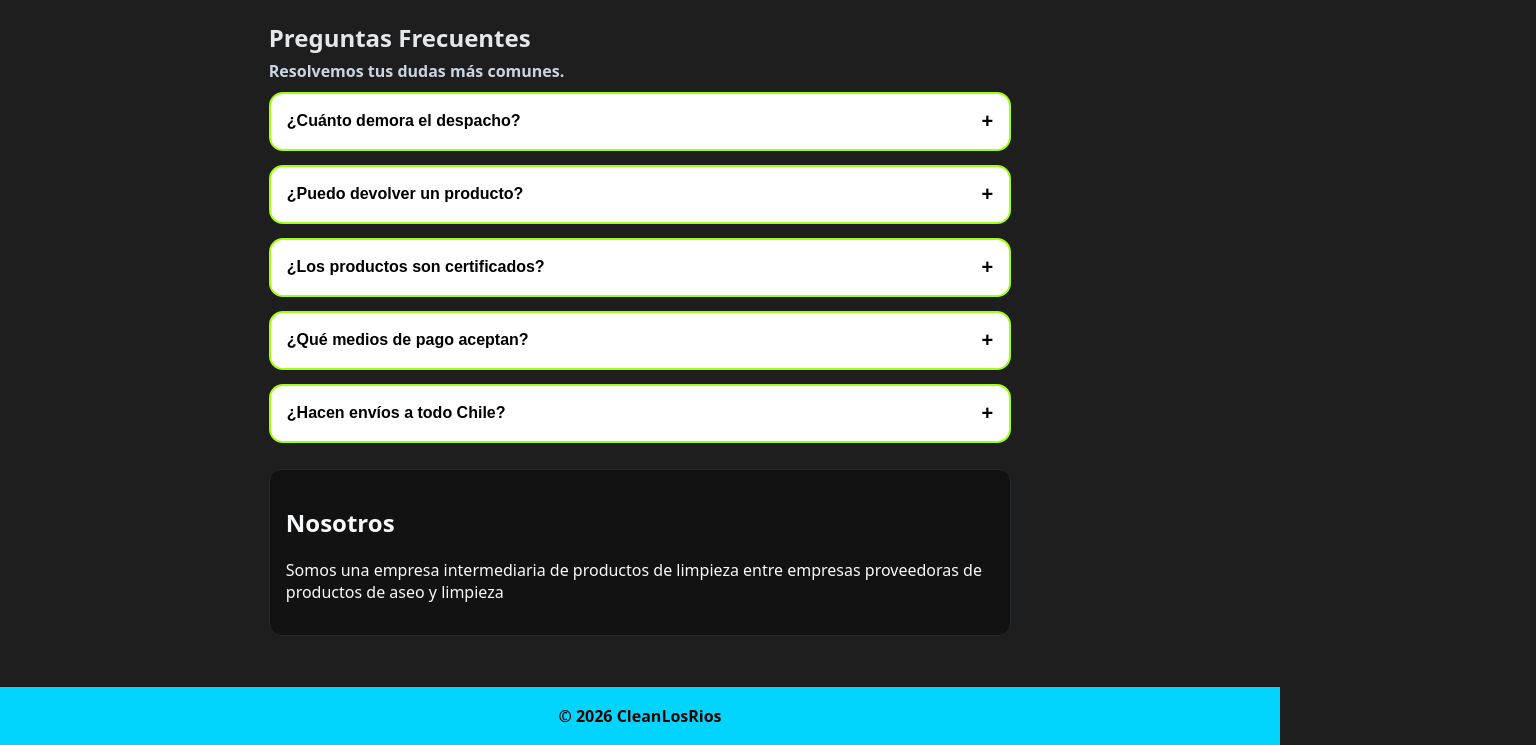
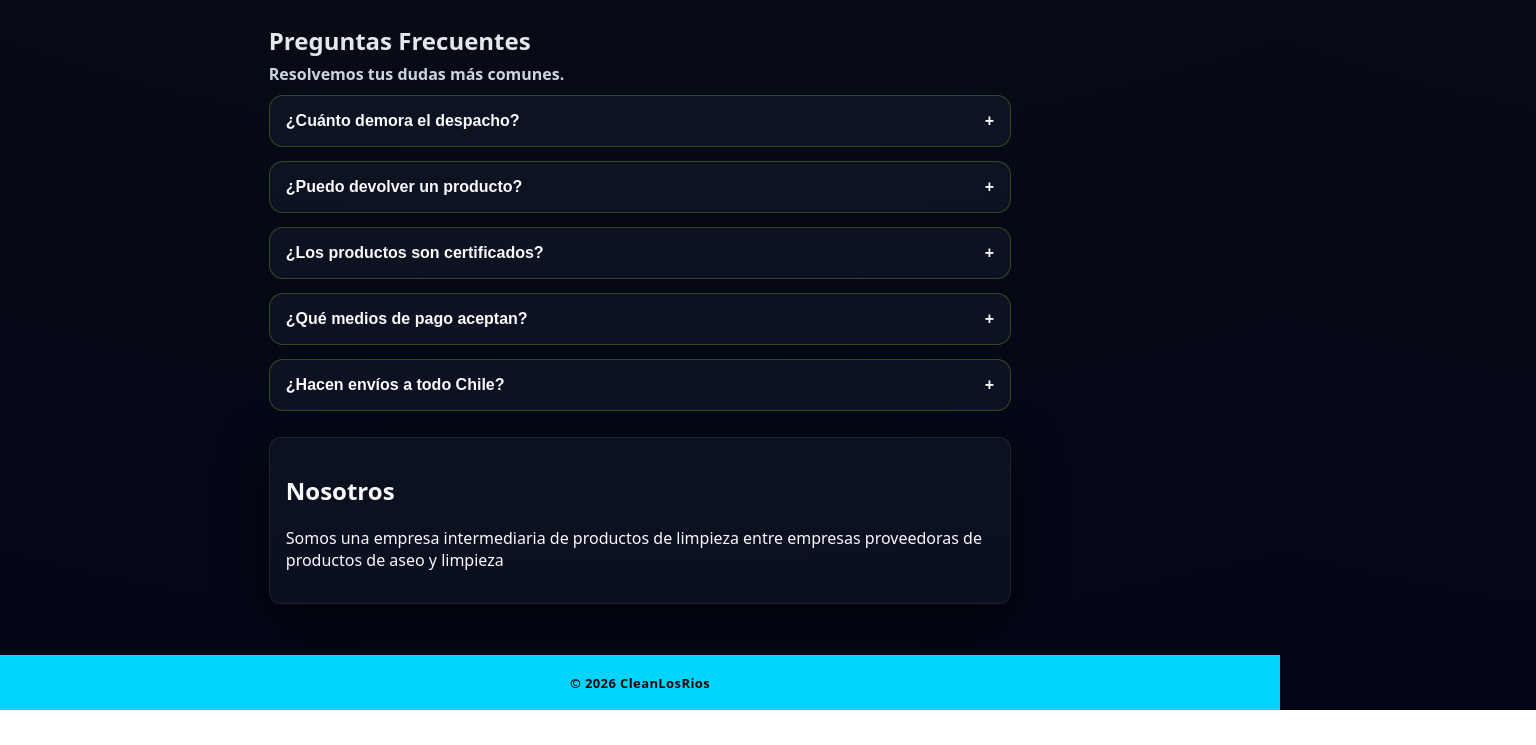
Before and after one commit to Gustavo260/ecommerce-cleanlosrios, a React (Vite) app: page / in a window 1280 px wide. Shown: the part 1789-2534 px from the top of the page, 1536 px wide, since content can reach past the window. After the commit the page ends 2499 px from the top, so only its background shows below. Built offline with nearby package versions, Linux system fonts and the light colour scheme; no server answers.

Commit message:
Se crea componente footer y se ajusta CSS general

```diff
--- a/src/App.css
+++ b/src/App.css
@@ -76,7 +76,7 @@
 }
 
 .results {
-  color: #e5e7eb;
+  color: var(--text-muted);
   margin: 16px 0 10px;
   font-size: 14px;
 }
@@ -166,9 +166,10 @@
 .about {
   margin-top: 26px;
   padding: 16px;
-  border: 1px solid #1f2937;
+  border:1px solid rgba(255,255,255,.08);
   border-radius: 12px;
-  background: #0b0b0ba4;
+  background: rgba(17,24,39,.6);
+  box-shadow: var(--shadow-soft);
 }
 
 /* FOOTER */
--- a/src/App.jsx
+++ b/src/App.jsx
@@ -15,6 +15,7 @@ import { brands } from "./components/BrandCard/brands";
 import BrandCard from "./components/BrandCard/BrandCard";
 import { faqs } from "./components/FaqItem/faqs";
 import FaqItem from "./components/FaqItem/FaqItem";
+import Footer from "./components/Footer/Footer";
 
 import "./App.css";
 
@@ -212,9 +213,7 @@ useEffect(() => {
 
       </main>
 
-      <footer className="footer">
-        © {new Date().getFullYear()} CleanLosRios
-      </footer>
+      <Footer />
     </>
   );
 }
--- a/src/components/FaqItem/FaqItem.css
+++ b/src/components/FaqItem/FaqItem.css
@@ -1,36 +1,32 @@
-.faq-item {
-  background: #ffffff;
-  color: #0b1220;
+.faq-item{
+  background: rgba(17,24,39,.7);
+  color: var(--text-main);
   border-radius: 14px;
-  border: 2px solid #a3ff12;
-  overflow: hidden;
+  border: 1px solid rgba(163,230,53,.25);
+  overflow:hidden;
 }
 
-.faq-question {
-  width: 100%;
+.faq-question{
+  width:100%;
   background: transparent;
-  border: 0;
-  padding: 16px;
-  font-size: 16px;
-  font-weight: 900;
-  display: flex;
-  justify-content: space-between;
-  align-items: center;
-  cursor: pointer;
-  text-align: left;
+  border:0;
+  padding:16px;
+  font-size:16px;
+  font-weight:900;
+  display:flex;
+  justify-content:space-between;
+  align-items:center;
+  cursor:pointer;
+  text-align:left;
+  color: var(--text-main);
 }
 
-.faq-question:hover {
-  background: #f8fafc;
+.faq-question:hover{
+  background: rgba(255,255,255,.04);
 }
 
-.icon {
-  font-size: 20px;
-  font-weight: 900;
+.faq-answer{
+  padding: 0 16px 16px;
+  color: var(--text-muted);
+  font-weight:600;
 }
-
-.faq-answer {
-  padding: 0 16px 16px;
-  color: #334155;
-  font-weight: 600;
-}
--- /dev/null
+++ b/src/components/Footer/Footer.css
@@ -0,0 +1,12 @@
+.footer{
+  margin-top: 48px;
+  padding: 22px 24px;
+  text-align:center;
+
+  background: linear-gradient(180deg, rgba(2,6,23,.9), rgba(2,6,23,1));
+  border-top: 1px solid rgba(255,255,255,.08);
+
+  color: var(--text-muted);
+  font-size: 13px;
+  letter-spacing: .4px;
+}
--- /dev/null
+++ b/src/components/Footer/Footer.jsx
@@ -0,0 +1,9 @@
+import "./Footer.css";
+
+export default function Footer() {
+  return (
+    <footer className="footer">
+      © {new Date().getFullYear()} CleanLosRios
+    </footer>
+  );
+}
--- a/src/components/Header/Header.css
+++ b/src/components/Header/Header.css
@@ -4,8 +4,13 @@
   top: 0;
   z-index: 1000;
 
-  background: linear-gradient(135deg, #00c6ff, #0072ff);
-  box-shadow: 0 8px 24px rgba(0, 0, 0, 0.25);
+  background: linear-gradient(
+    135deg,
+    rgba(2, 6, 23, 0.98),
+    rgba(2, 6, 23, 0.9)
+  );
+  border-bottom: 1px solid var(--border-soft);
+  box-shadow: var(--shadow-soft);
 }
 
 .nav-left {
@@ -82,25 +87,17 @@
 
 /* ===== HERO HEADER ===== */
 .header {
-  max-width: 1000px;
-  margin: 48px auto 32px auto;
-  padding: 40px 48px;
-
   background: linear-gradient(
     135deg,
-    rgba(0, 255, 153, 0.9),
-    rgba(172, 255, 0, 0.9)
+    rgba(34, 211, 238, 0.14),
+    rgba(163, 230, 53, 0.10)
   );
 
-  border-radius: 24px;
-  box-shadow: 0 24px 60px rgba(0, 0, 0, 0.35);
+  border: 1px solid rgba(255,255,255,0.08);
+  box-shadow: 0 24px 60px rgba(0,0,0,0.6);
+  color: var(--text-main);
+}
 
-  text-align: left;
-  color: #0f1a0f;
-
-  position: relative;
-  overflow: hidden;
-}
 
 /* Brillo */
 .header::before {
--- a/src/components/ProductCard/ProductCard.css
+++ b/src/components/ProductCard/ProductCard.css
@@ -1,41 +1,47 @@
-.productCard {
-  background: #ffffff;
-  color: #0b1220;
-  border-radius: 14px;
+.productCard{
+  background: var(--bg-surface);
+  color: var(--text-main);
+  border-radius: 16px;
   overflow: hidden;
-  border: 2px solid #00d4ff;
-  display: flex;
-  flex-direction: column;
+  border: 1px solid var(--border-soft);
+  box-shadow: 0 12px px rgba(0,0,0,.35);
+  display:flex;
+  flex-direction:column;
+  transition: transform .2s ease, box-shadow .2s ease, border-color .2s ease;
 }
 
-/* CONTENEDOR DE IMAGEN */
+.productCard:hover{
+  transform: translateY(-4px);
+  border-color: rgba(34,211,238,.5);
+  box-shadow: 0 22px 55px rgba(0,0,0,.55);
+}
+
 .productCard-img {
   width: 100%;
-  height: 180px;
+  height: 220px;
   object-fit: contain;
-  background: #f1f5f9;
+  background: #f7f9fb;
+  display: block;
+  margin: 0 auto;
+  padding: 3px;
+}
+
+.category{
+  font-size: 13px;
+  color: var(--text-muted);
+}
+
+.price{
+  margin-top:auto;
+  font-weight:900;
+  color: var(--accent-secondary);
 }
 
 .productCard-body {
-  padding: 12px;
   display: flex;
   flex-direction: column;
-  gap: 8px;
+  align-items: center;
+  text-align: center;
+  padding: 18px 20px 22px;
   flex: 1;
 }
-
-.productCard-title {
-  font-weight: 900;
-  margin: 0;
-}
-
-.category {
-  font-size: 13px;
-  color: #64748b;
-}
-
-.price {
-  margin-top: auto;
-  font-weight: 900;
-  color: #0a7f2e;
-}
--- a/src/index.css
+++ b/src/index.css
@@ -1,11 +1,21 @@
 :root {
-  --bg: #0b0b0beb;
-  --text: #f8fafc;
+  --bg-main:#0b0f14;
+  --bg-surface:#111827;
+  --bg-header:#020617;
+
+  --accent-primary:#22d3ee;
+  --accent-secondary:#a3e635;
+
+  --text-main:#f8fafc;
+  --text-muted:#94a3b8;
+
+  --border-soft:rgba(34,211,238,.25);
+  --shadow-soft:0 20px 50px rgba(0,0,0,.6);
 }
 
 body {
   margin: 0;
   font-family: system-ui, Arial, sans-serif;
-  background: var(--bg);
-  color: var(--text);
+  background: radial-gradient(circle at top, #020617 0%, #0b0f14 45%, #020617 100%);
+  color: var(--text-main);
 }
```
